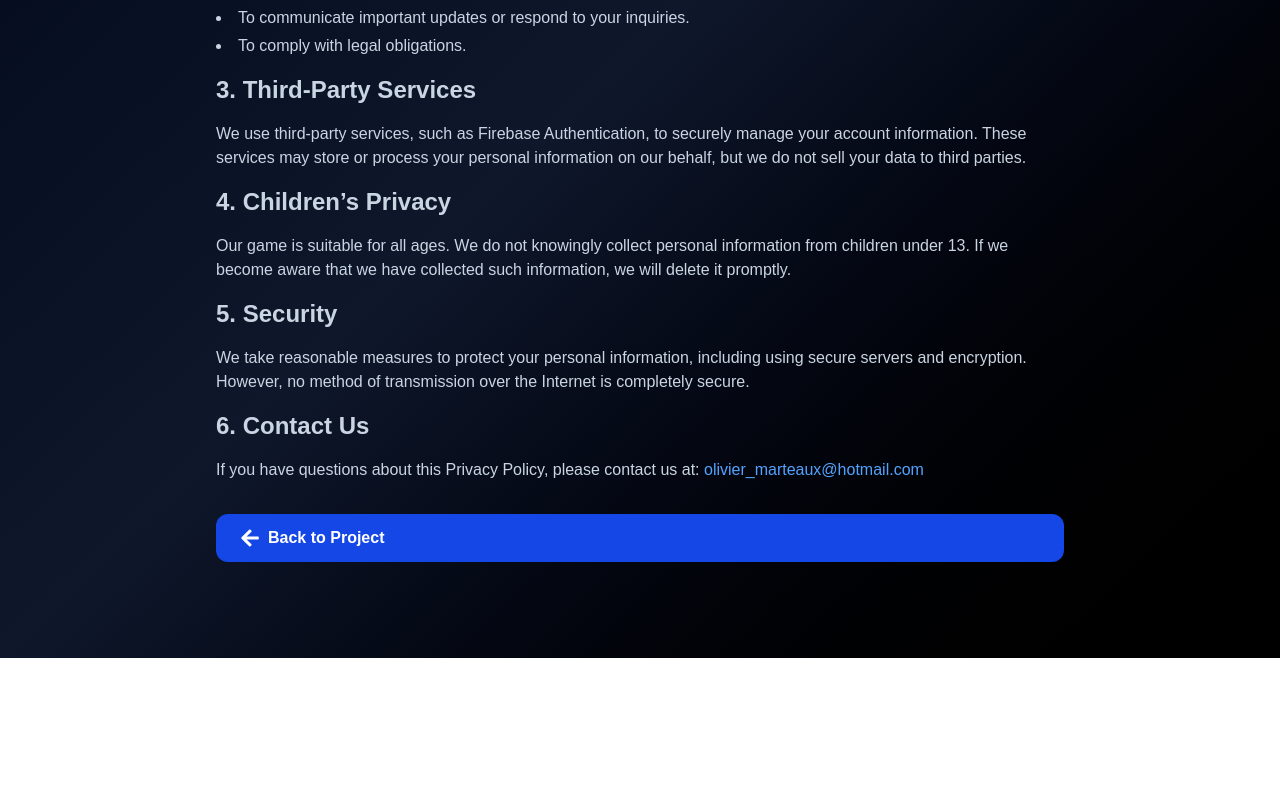
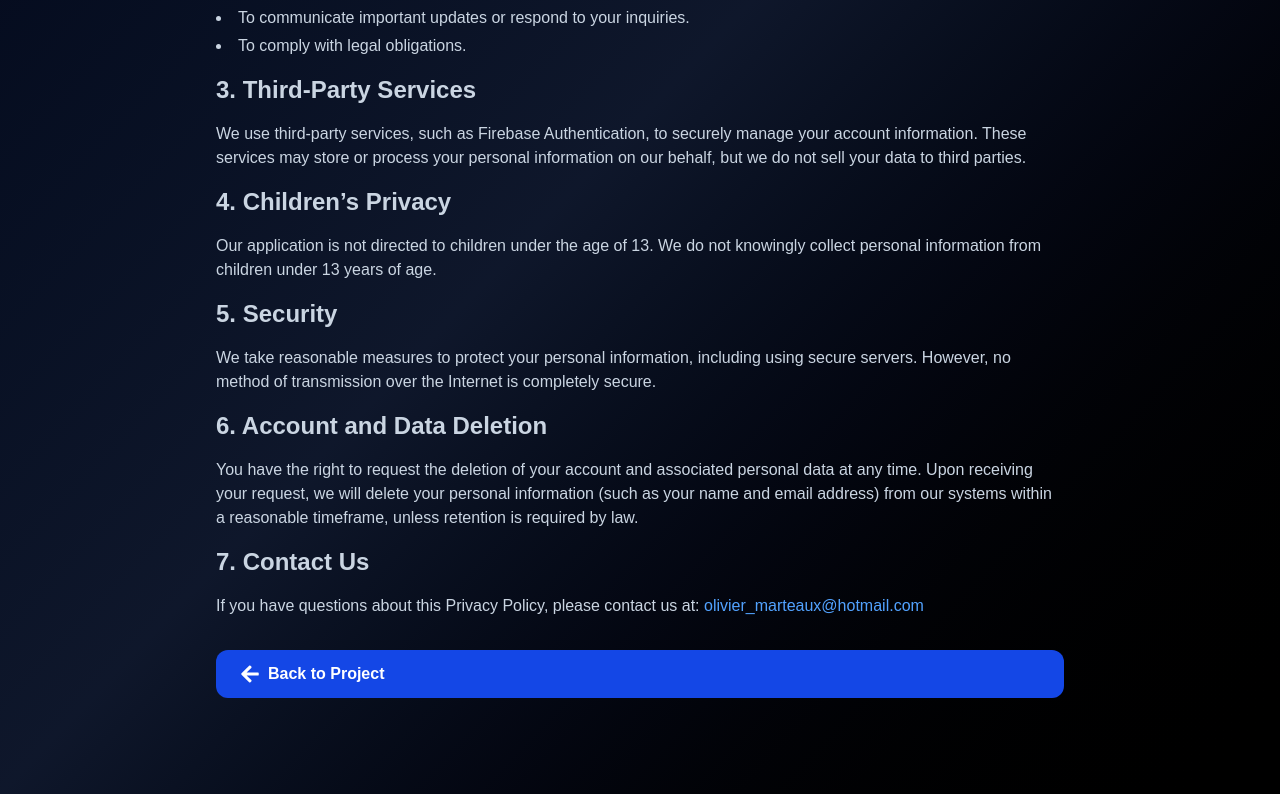
Before and after one commit to OlivierMarteaux/r001_portfolio, a Next.js app: page /projects/a056_brickbreaker/privacy-policy in a window 1280 px wide. Shown: the part 676-1470 px from the top of the page. Before the commit the page ends 1334 px from the top, so only its background shows below. Built offline with nearby package versions, Linux system fonts and the light colour scheme.

Commit message:
20_20260408_OM: Modified the a056_brickbreaker privacy policy content and added  an account deletion section

```diff
--- a/src/components/ProjectPrivacy.tsx
+++ b/src/components/ProjectPrivacy.tsx
@@ -55,7 +55,12 @@ export default function ProjectPrivacy({ privacy }: Props) {
           {privacy.security}
         </p>
 
-        <h2 className="text-2xl font-semibold">6. Contact Us</h2>
+		<h2 className="text-2xl font-semibold">6. Account and Data Deletion</h2>
+        <p>
+          {privacy.deletion}
+        </p>
+
+        <h2 className="text-2xl font-semibold">7. Contact Us</h2>
         <p>
           If you have questions about this Privacy Policy, please contact us at:{" "}
           <a
--- a/src/data/privacies.ts
+++ b/src/data/privacies.ts
@@ -9,6 +9,7 @@ export interface Privacy {
   children: string;
   usage: string[];
   security: string;
+  deletion: string;
 }
 
 
@@ -22,8 +23,9 @@ export const privacies: Privacy[] = [
 		personal: "We collect your name and email address when you create an account or log in to the game for authentication purposes.",
 		device: "We may collect device type, OS version, unique device identifiers, and usage statistics to improve the game experience.",
 		services: "We use third-party services, such as Firebase Authentication, to securely manage your account information. These services may store or process your personal information on our behalf, but we do not sell your data to third parties.",
-		children: "Our game is suitable for all ages. We do not knowingly collect personal information from children under 13. If we become aware that we have collected such information, we will delete it promptly.",
-		security: "We take reasonable measures to protect your personal information, including using secure servers and encryption. However, no method of transmission over the Internet is completely secure.",
+		children: "Our application is not directed to children under the age of 13. We do not knowingly collect personal information from children under 13 years of age.",
+		security: "We take reasonable measures to protect your personal information, including using secure servers. However, no method of transmission over the Internet is completely secure.",
+		deletion: "You have the right to request the deletion of your account and associated personal data at any time. Upon receiving your request, we will delete your personal information (such as your name and email address) from our systems within a reasonable timeframe, unless retention is required by law.",
 		usage: [
 		  "To create and manage your account.",
 		  "To provide personalized game features.",
```
